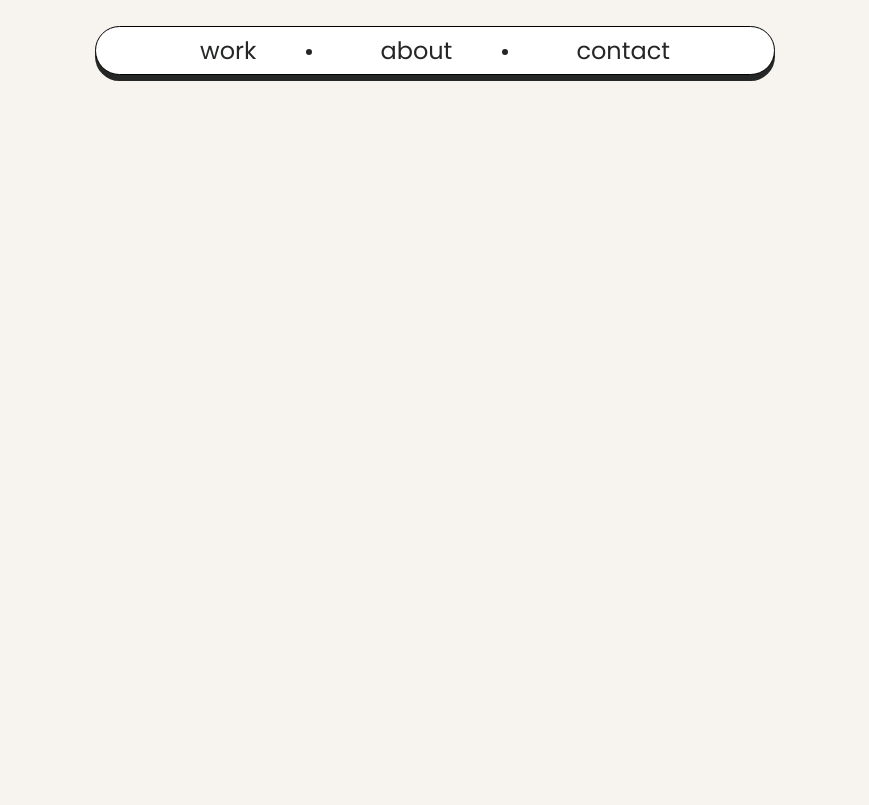
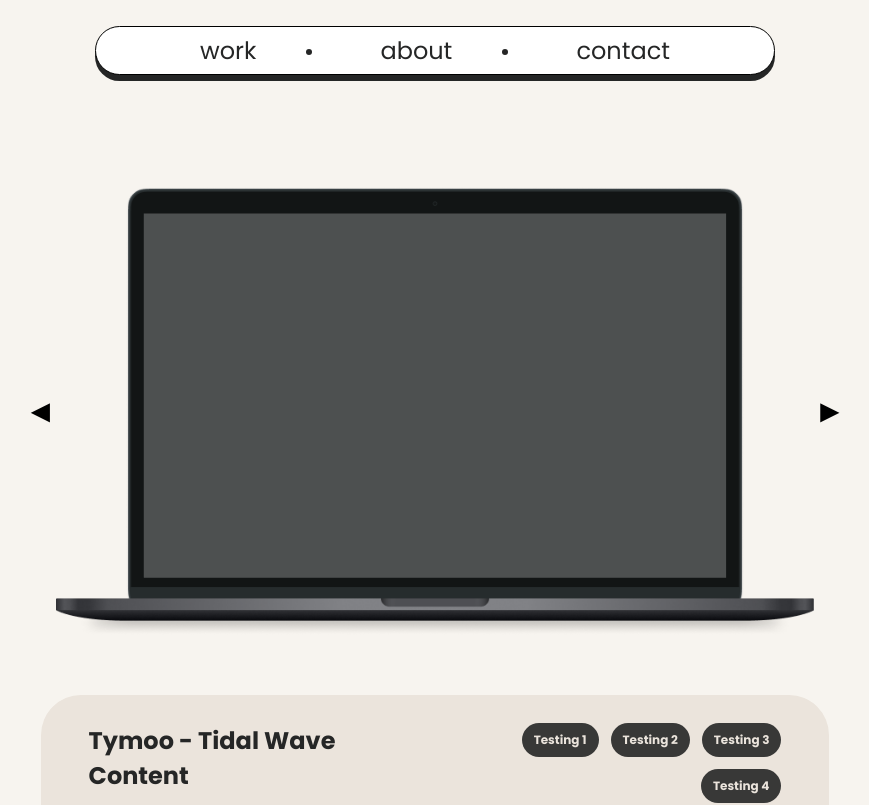
Before and after one commit to sofiakatzman/Portfolio, a React (Create React App) app: page /work in a window 1280 px wide. Before the commit this address had no page. Shown: the top 805 px of the page, without its empty margins (205-1074 px from the left). Built offline with nearby package versions, Linux system fonts and the light colour scheme.

Commit message:
add work tab

```diff
--- a/src/App.js
+++ b/src/App.js
@@ -7,6 +7,7 @@ import Navigation from "../src/components/Organisms/Navigation.js"
 import Tymoo from "./components/Pages/Work/Tymoo.js";
 import AssetGenerator from "./components/Pages/Work/AssetGenerator.js";
 import Scripts from "./components/Pages/Work/Scripts.js";
+import Work from "./components/Pages/Work.js";
 
 
 
@@ -28,6 +29,7 @@ function App() {
         ) : (
           <Routes>
             <Route path="/" element={<LandingPage />} />
+            <Route path="/work" element={<Work /> } />
             <Route path="/work/tymoo/" element={<Tymoo />} />
             <Route path="/work/asset-generator/" element={<AssetGenerator />} />
             <Route path="/work/scripts/" element={<Scripts />} />
--- /dev/null
+++ b/src/components/Pages/Work.js
@@ -0,0 +1,11 @@
+import Projects from "../Organisms/Projects"
+
+function Work(){
+    return(
+        <div>
+            <Projects />
+        </div>
+    )
+}
+
+export default Work
```
